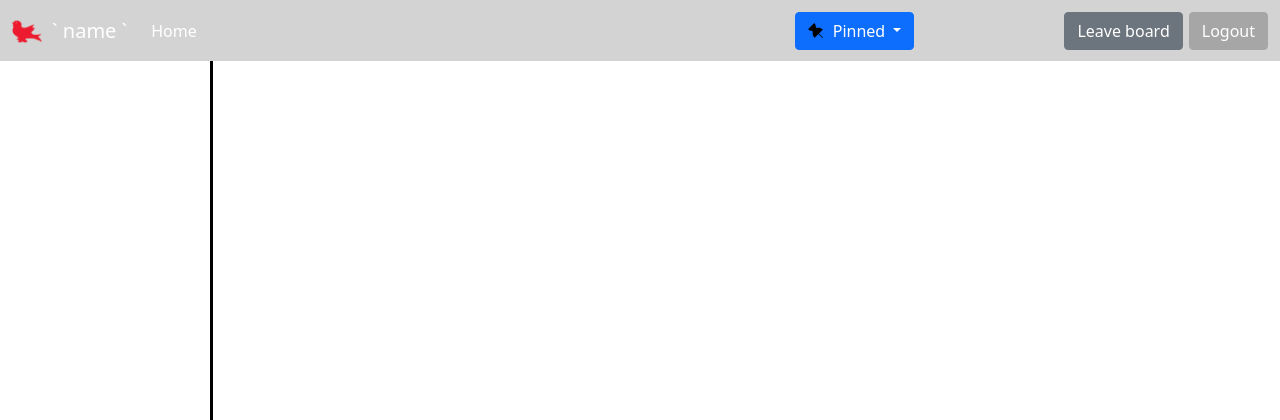
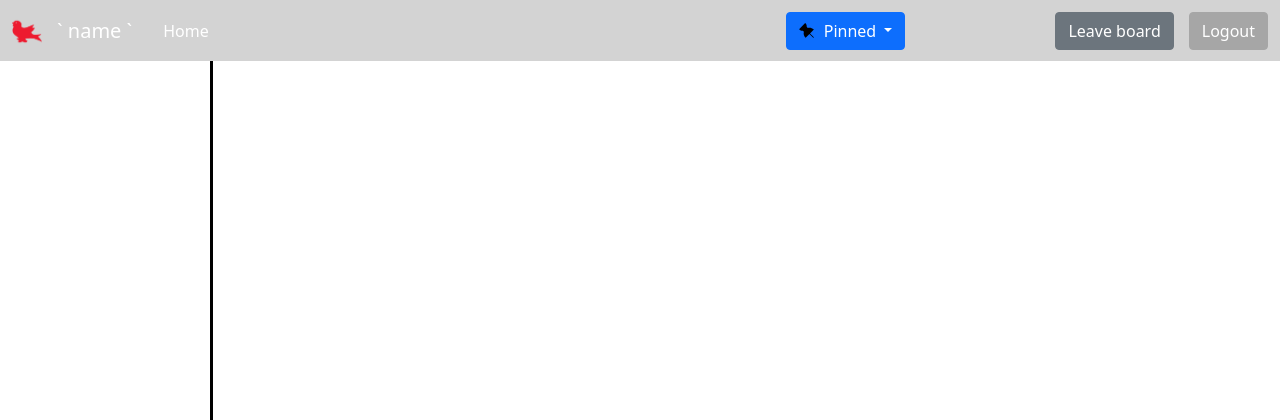
Before and after one commit to 3FI/COMP-307-Project, a PHP site: the page made by htdocs/discussion.html in a window 1280 px wide. Shown: the top 420 px of the page. Run offline with PHP 8.4, Linux system fonts and the light colour scheme; data comes from the database, SQL or seed files in the repository; data that the repository does not hold is empty.

Commit message:
match spacing of board page to select-boards page

```diff
--- a/htdocs/discussion.html
+++ b/htdocs/discussion.html
@@ -16,12 +16,12 @@
 <!-- <body> -->
     <nav class="navbar navbar-expand-lg banner" id="navbar">
         <div class="container-fluid">
-            <img src="/img/logo.png" alt="logo" class="d-inline-block align-top" style="width:30px;height:30px;margin-right:10px;">
-            <span class="navbar-brand" id="board-name" href="#" style="color: white;"></span>
+            <img src="/img/logo.png" alt="logo" class="d-inline-block align-top" style="width:30px;height:30px;margin-right:15px;">
+            <span class="navbar-brand" id="board-name" style="color:#ffffff;cursor:default;"></span>
             <div class="navbar-modified" id="navbarText">
                 <ul class="navbar-nav me-auto mb-lg-0">
                     <li class="nav-item">
-                        <a class="nav-link active" aria-current="page" href="select-discussion.html" style="color: white;">Home</a>
+                        <a class="boards-link" aria-current="page" href="select-discussion.html" style="color:#ffffff;">Home</a>
                     </li>
                 </ul>
                 <div class="dropdown">
@@ -34,7 +34,7 @@
 
                     </div>
                 </div>
-                <button class="btn btn-secondary" onclick="leaveBoard()" style="margin-right: 6px;">Leave board</button>
+                <button class="btn btn-secondary" onclick="leaveBoard()" style="margin-right:15px;">Leave board</button>
                 <form action="/logout" method="post">
                     <button type="logout" class="btn logout logout-btn">Logout</button>
                 </form>
--- a/htdocs/main.css
+++ b/htdocs/main.css
@@ -60,6 +60,20 @@ html, body {
     border-color: #cc0000;
 }
 
+.boards-link {
+    text-decoration: none;
+    font-weight: 400;
+    color: #ffffff;
+    margin: 15px;
+    cursor: pointer;
+}
+
+.boards-link:hover {
+    text-decoration: none;
+    font-weight: 500;
+    color: #ffffff;
+}
+
 .logout-link {
     text-decoration: none;
     font-weight: 400;
```
